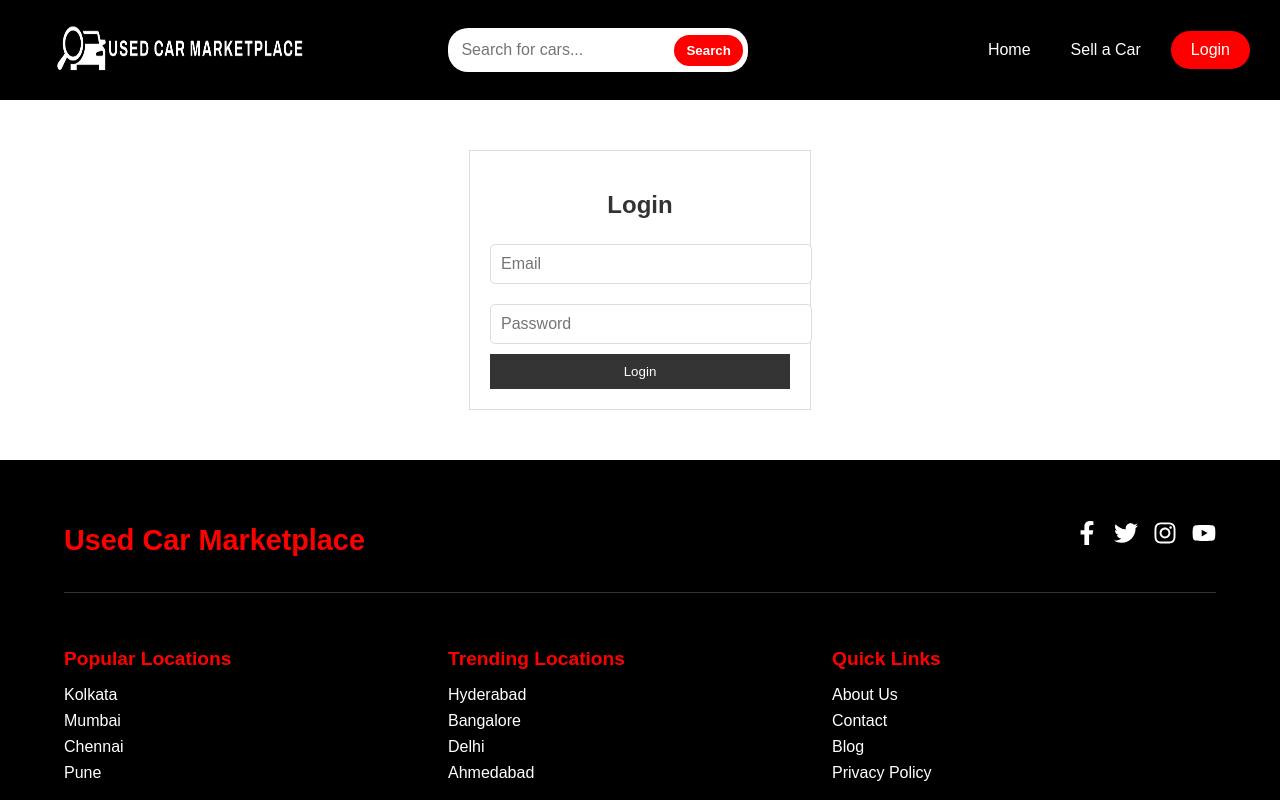
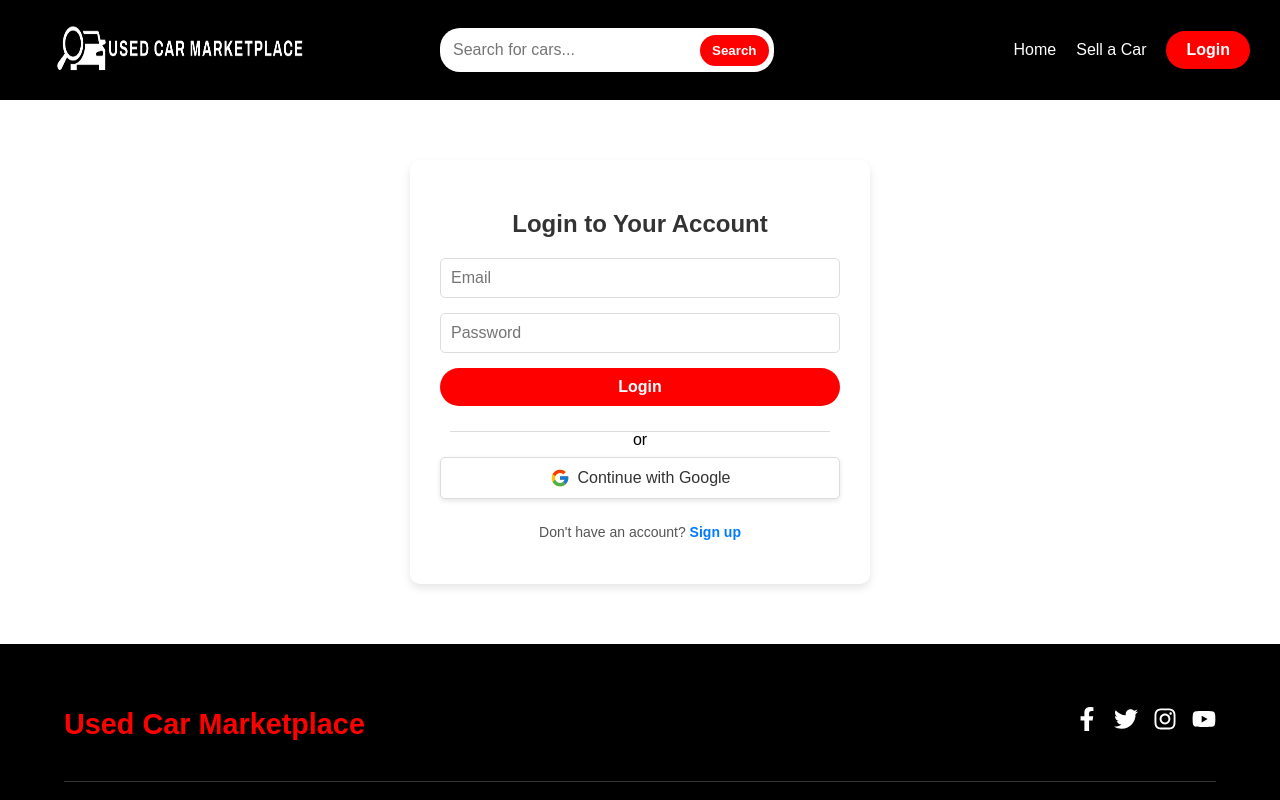
Before and after one commit to abhinaver/used_car_selleing-website, a React (Vite) app: page /login in a window 1280 px wide. Shown: the top 800 px of the page. Built offline with nearby package versions, Linux system fonts and the light colour scheme.

Commit message:
updated login

```diff
--- a/src/App.css
+++ b/src/App.css
@@ -5,66 +5,8 @@ body {
   text-align: center;
 }
 
-nav {
-  background: #000000;
-  color: white;
-  padding: 10px;
-}
-
-nav ul {
-  list-style: none;
-  padding: 0;
-}
-
-nav ul li {
-  display: inline;
-  margin: 0 10px;
-}
-
-nav ul li a {
-  color: white;
-  text-decoration: none;
-}
-
-footer {
-  margin-top: 20px;
-  padding: 10px;
-  background: #000000;
-  color: white;
-}
-
-.car-card {
-  border: 1px solid #ddd;
-  padding: 10px;
-  margin: 10px;
-  display: inline-block;
-}
-
 .car-card img {
   width: 200px;
   height: 150px;
   object-fit: cover;
 }
-
-.login-container {
-  width: 300px;
-  margin: 50px auto;
-  padding: 20px;
-  border: 1px solid #ddd;
-  text-align: center;
-}
-
-.login-container input {
-  width: 100%;
-  padding: 10px;
-  margin: 10px 0;
-  border: 1px solid #ddd;
-}
-
-.login-container button {
-  width: 100%;
-  padding: 10px;
-  background: #333;
-  color: white;
-  border: none;
-}
--- a/src/components/CarCard.css
+++ b/src/components/CarCard.css
@@ -10,6 +10,9 @@
     margin: 20px;
     height: 350px;
     flex-direction: column;
+    display: inline-block;
+    border: 1px solid #ddd;
+    padding: 10px;
   }
 
   .car-card:hover {
--- a/src/components/Header.css
+++ b/src/components/Header.css
@@ -30,14 +30,14 @@
   background: white;
   padding: 5px;
   border-radius: 20px;
-  margin-right: 230px;
+  margin-right: 240px;
 }
 
 .search-bar input {
   border: none;
   padding: 8px;
   font-size: 1rem;
-  width: 200px;
+  width: 250px;
   outline: none;
   border-radius: 20px;
 }
@@ -92,6 +92,7 @@
   color: white;
   text-decoration: none;
   border-radius: 20px;
+  font-weight: bold;
   transition: 0.3s;
 }
 
--- a/src/pages/Home.jsx
+++ b/src/pages/Home.jsx
@@ -18,18 +18,18 @@ import sportage from "../assets/cars/sportage.jpeg";
 
 
 const cars = [
-  { id: 1, name: "Honda Civic", price: "$15,000", image: civic },
-  { id: 2, name: "Toyota Corolla", price: "$14,000", image: corolla },
-  { id: 3, name: "Ford Mustang", price: "$30,000", image: mustang },
-  { id: 4, name: "Tesla Model 3", price: "$35,000", image: tesla },
-  { id: 5, name: "BMW X5", price: "$50,000", image: bmw },
-  { id: 6, name: "Audi A6", price: "$45,000", image: audi },
-  { id: 7, name: "Mercedes C-Class", price: "$40,000", image: mercedes },
-  { id: 8, name: "Chevrolet Camaro", price: "$32,000", image: camaro},
-  { id: 9, name: "Hyundai Elantra", price: "$18,000", image: elantra },
-  { id: 10, name: "Mazda CX-5", price: "$27,000", image: mazda },
-  { id: 11, name: "Nissan Altima", price: "$22,000", image: altima },
-  { id: 12, name: "Kia Sportage", price: "$26,000", image: sportage },
+  { id: 1, name: "Honda Civic", price: "15,000", image: civic },
+  { id: 2, name: "Toyota Corolla", price: "14,000", image: corolla },
+  { id: 3, name: "Ford Mustang", price: "30,000", image: mustang },
+  { id: 4, name: "Tesla Model 3", price: "35,000", image: tesla },
+  { id: 5, name: "BMW X5", price: "50,000", image: bmw },
+  { id: 6, name: "Audi A6", price: "45,000", image: audi },
+  { id: 7, name: "Mercedes C-Class", price: "40,000", image: mercedes },
+  { id: 8, name: "Chevrolet Camaro", price: "32,000", image: camaro},
+  { id: 9, name: "Hyundai Elantra", price: "18,000", image: elantra },
+  { id: 10, name: "Mazda CX-5", price: "27,000", image: mazda },
+  { id: 11, name: "Nissan Altima", price: "22,000", image: altima },
+  { id: 12, name: "Kia Sportage", price: "26,000", image: sportage },
 ];
 
 const Home = () => {
--- /dev/null
+++ b/src/pages/Login.css
@@ -0,0 +1,94 @@
+/* Login.css */
+.login-container {
+    max-width: 400px;
+    margin: 60px auto;
+    padding: 30px;
+    background-color: #fff;
+    border-radius: 10px;
+    box-shadow: 0 4px 8px rgba(0, 0, 0, 0.1);
+    text-align: center;
+  }
+
+  h2 {
+    font-size: 24px;
+    color: #333;
+    margin-bottom: 20px;
+  }
+
+  .login-form {
+    display: flex;
+    flex-direction: column;
+    gap: 15px;
+  }
+
+  input {
+    padding: 10px;
+    border: 1px solid #ddd;
+    border-radius: 5px;
+    font-size: 16px;
+    width: auto;
+  }
+
+  .login-button {
+    background-color: #ff0000;
+    color: #fff;
+    padding: 10px;
+    border: none;
+    border-radius: 5px;
+    cursor: pointer;
+    font-size: 16px;
+    transition: background-color 0.3s;
+  }
+
+  .login-button:hover {
+    background-color: #e20e0e;
+  }
+
+  .google-button {
+    display: flex;
+    align-items: center;
+    justify-content: center;
+    background-color: #fff;
+    color: #333;
+    padding: 10px;
+    border: 1px solid #ddd;
+    border-radius: 5px;
+    cursor: pointer;
+    font-size: 16px;
+    transition: background-color 0.3s;
+    box-shadow: 0 2px 5px rgba(0, 0, 0, 0.1); /* Added shadow for depth */
+  }
+
+  .google-button:hover {
+    background-color: #f1f1f1;
+  }
+
+  .divider {
+    display: flex;
+    align-items: center;
+    text-align: center;
+    margin: 10px 0;
+  }
+
+  .divider span {
+    flex: 1;
+    height: 1px;
+    background-color: #ddd;
+    margin: 0 10px;
+  }
+
+  .signup-text {
+    font-size: 14px;
+    color: #555;
+    margin-top: 10px;
+  }
+
+  .signup-text a {
+    color: #007bff;
+    text-decoration: none;
+    font-weight: bold;
+  }
+
+  .signup-text a:hover {
+    text-decoration: underline;
+  }
--- a/src/pages/Login.jsx
+++ b/src/pages/Login.jsx
@@ -1,37 +1,59 @@
 import React, { useState } from "react";
 import { useNavigate } from "react-router-dom";
+import "./Login.css";
+import { FcGoogle } from "react-icons/fc";  // Google icon
 
 const Login = () => {
-  const [user, setUser] = useState({ email: "", password: "" });
+  const [email, setEmail] = useState("");
+  const [password, setPassword] = useState("");
   const navigate = useNavigate();
 
   const handleLogin = (e) => {
     e.preventDefault();
-    if (user.email === "admin@example.com" && user.password === "password") {
-      alert("Login Successful!");
-      navigate("/sell"); // Redirect to Sell Car page after login
-    } else {
-      alert("Invalid Email or Password!");
-    }
+    // Handle login logic here (can be updated for backend integration)
+    alert("Logged in successfully!");
+    navigate("/");
+  };
+
+  const handleGoogleLogin = () => {
+    // Handle Google login logic here
+    alert("Google login is not implemented yet!");
   };
 
   return (
     <div className="login-container">
-      <h2>Login</h2>
-      <form onSubmit={handleLogin}>
+      <h2>Login to Your Account</h2>
+      <form className="login-form" onSubmit={handleLogin}>
         <input
           type="email"
           placeholder="Email"
-          onChange={(e) => setUser({ ...user, email: e.target.value })}
+          value={email}
+          onChange={(e) => setEmail(e.target.value)}
           required
         />
         <input
           type="password"
           placeholder="Password"
-          onChange={(e) => setUser({ ...user, password: e.target.value })}
+          value={password}
+          onChange={(e) => setPassword(e.target.value)}
           required
         />
-        <button type="submit">Login</button>
+        <button type="submit" className="login-button">Login</button>
+
+        <div className="divider">
+          <span>or</span>
+        </div>
+
+        {/* Google Login Button */}
+        <button type="button" className="google-button" onClick={handleGoogleLogin}>
+          <FcGoogle size={20} style={{ marginRight: "8px" }} />
+          Continue with Google
+        </button>
+
+        {/* Sign-up Link */}
+        <p className="signup-text">
+          Don't have an account? <a href="/signup">Sign up</a>
+        </p>
       </form>
     </div>
   );
--- a/src/pages/SellCar.css
+++ b/src/pages/SellCar.css
@@ -1,13 +1,11 @@
-/* SellCar.css */
 .sell-car-container {
-    max-width: 600px;
+  width: 600px;
   margin: 40px auto;
   padding: 20px;
   background: #fff;
   border-radius: 10px;
   box-shadow: 0px 4px 10px rgba(0, 0, 0, 0.1);
   text-align: center;
-    overflow: hidden;
 }
 
 h2 {
@@ -20,30 +18,38 @@
   display: flex;
   flex-direction: column;
   gap: 15px;
-    width: 570px;
+  width: 100%;
 }
 
 input, textarea {
-    width: 570px;
   padding: 12px;
   border: 1px solid #ddd;
   border-radius: 5px;
   font-size: 16px;
+  width: 100%;
+  box-sizing: border-box; /* Ensure consistent padding and width */
 }
 
 textarea {
-    height: 100px;
-    resize: none;
+  height: 120px;  /* Increased height for better visibility */
+  resize:none; /* Allow vertical resize if needed */
 }
 
 .file-input {
+  display: flex;
+  align-items: center;
+  justify-content: space-between;
+  gap: 10px;
   font-size: 16px;
   color: #333;
-    cursor: pointer;
 }
 
 .file-input input {
-    margin-top: 5px;
+  padding: 5px;
+  border: 1px solid #ddd;
+  border-radius: 5px;
+  cursor: pointer;
+  width: 100%;  /* Adjust width for better alignment */
 }
 
 .preview-image {
@@ -56,8 +62,7 @@
 }
 
 .submit-button {
-    width: 595px;
-    background-color: #ff0000;
+  background-color: #ff0000;  /* Darker green for consistency */
   color: white;
   padding: 12px 20px;
   border: none;
@@ -65,8 +70,9 @@
   cursor: pointer;
   font-size: 18px;
   transition: 0.3s;
+  width: 100%;  /* Fix width issue */
 }
 
 .submit-button:hover {
-    background-color: #e20e0e;
+  background-color: #e20e0e;  /* Darker green hover effect */
 }
```
Lines whose indentation alone changed are shown as unchanged.
